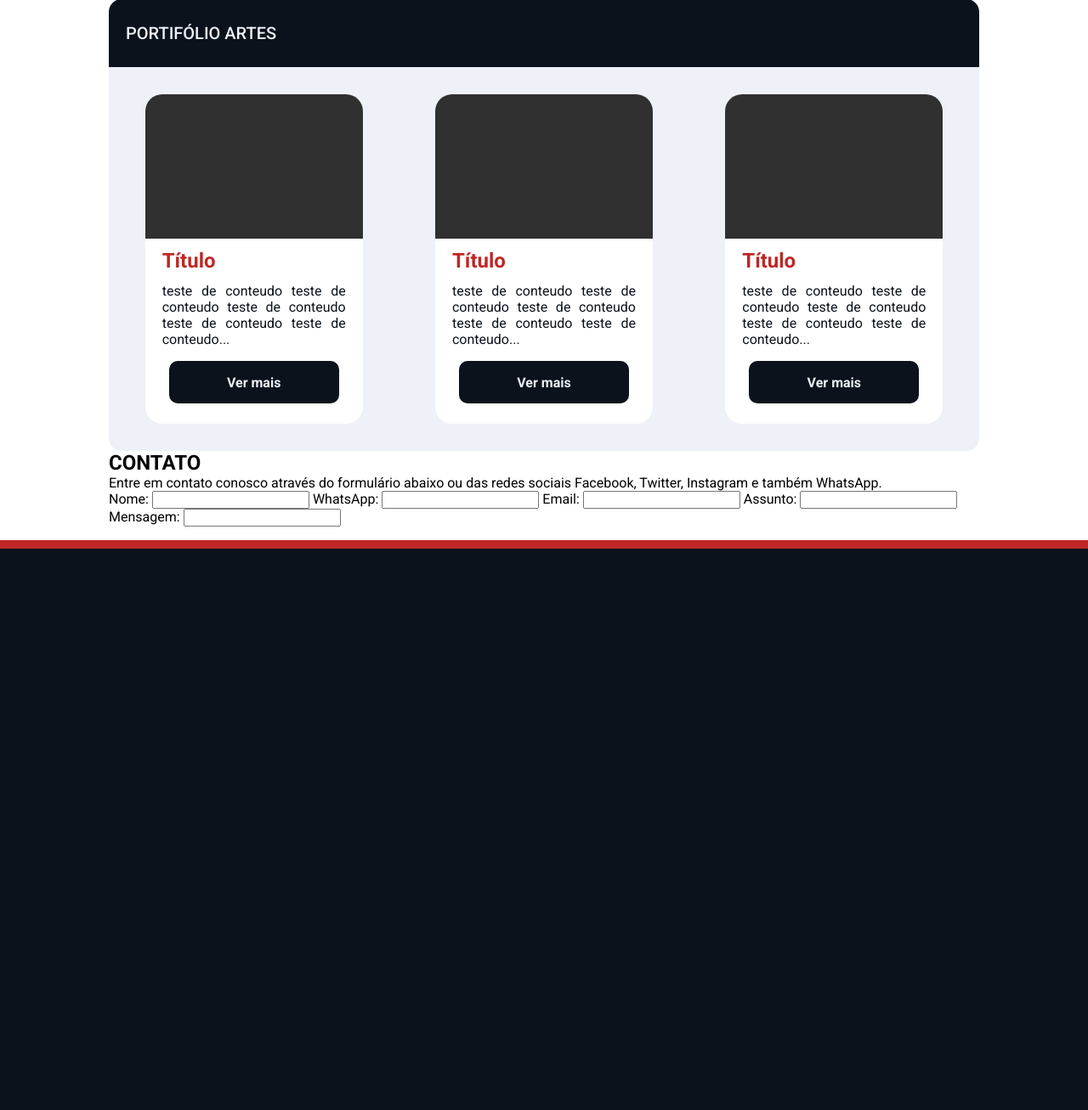
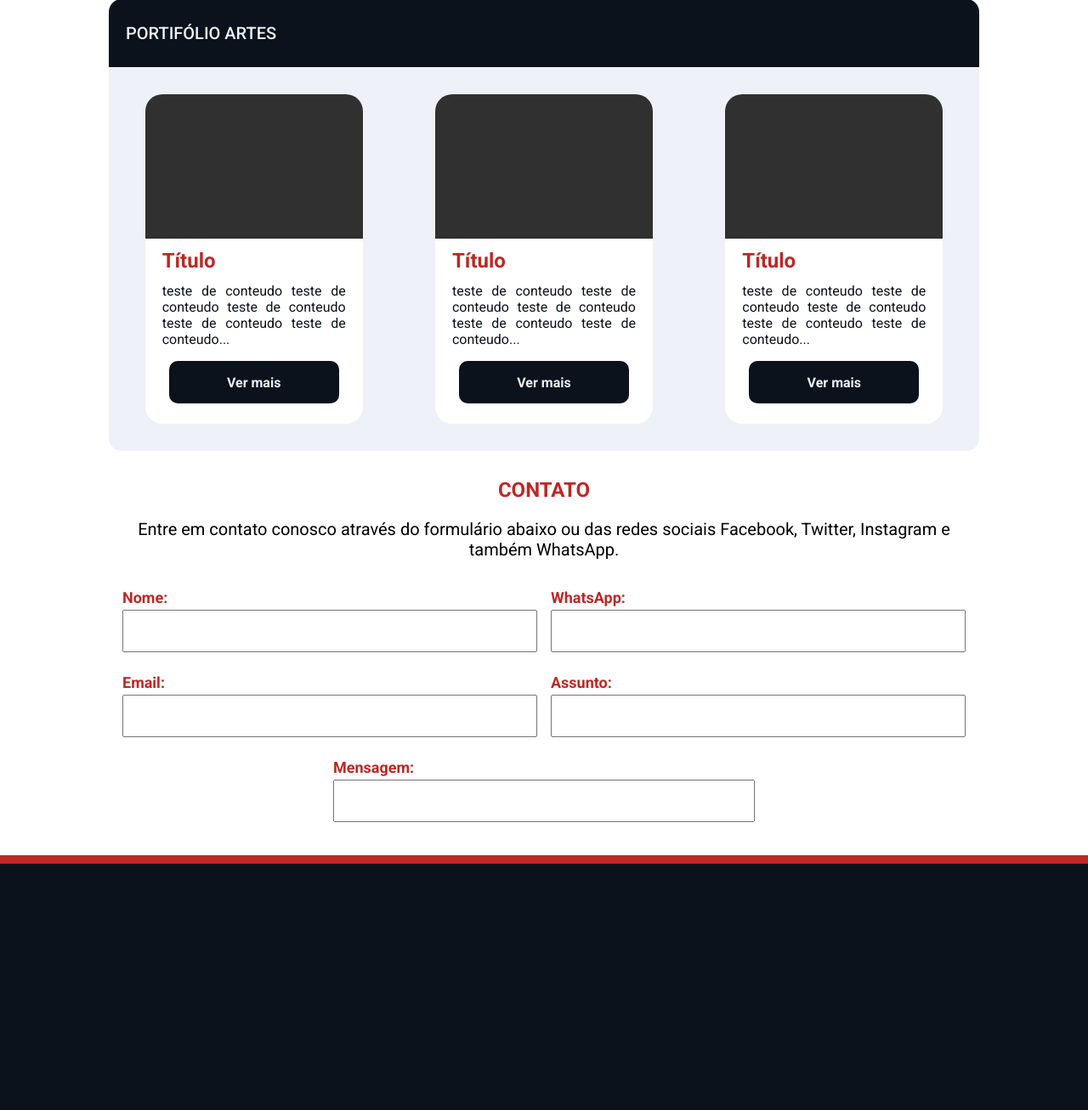
Before and after one commit to lucasfvalle/codapp_site, a web app: file index.html in a window 1280 px wide. Shown: the part 1452-2759 px from the top of the page at 85% size. Before the commit the page ends 2098 px from the top, so only its background shows below. Run offline with its HTML, style and script files only (its server is not run), Linux system fonts and the light colour scheme.

Commit message:
Formulário de Contato - 2

```diff
--- a/css/style.css
+++ b/css/style.css
@@ -66,7 +66,6 @@ header .header-menu .logo img{
 header .header-content{
     grid-area: header-c;
     width: 1024px;
-
     height: 490px;
     display: flex;
     padding-left: 1em;
@@ -230,7 +229,54 @@ main .main-content-container .port .port-content .port-card .more-btn{
     font-weight: 600;
 }
 
+/* Formulário de Contato */
+main .main-content-container .contact-container{
+    width: 100%;
+    padding: 0px 1em;
+}
+main .main-content-container .contact-container .contact-title{
+    display: flex;
+    flex-direction: column;
+    margin-top: 2em;
+}
+main .main-content-container .contact-container .contact-title h2{
+    color: #BE2725;
+    font-size: 24px;
+    font-weight: 600;
+}
+main .main-content-container .contact-container .contact-title p{
+    font-size: 20px;
+    font-weight: 400;
+    text-align: center;
+    margin-top: 1em;
+}
+main .main-content-container .contact-container form{
+    margin: 1em 0px;
+}
+main .main-content-container .contact-container .row{
+    width: 100%;
+    display: flex;
+    column-gap: 1em;
+}
+main .main-content-container .contact-container .col{
+    width: 50%;
+    height: 100px;
+    display: flex;
+    flex-direction: column;
 
+}
+main .main-content-container .contact-container .col label{
+    width: 100%;
+    font-size: 18px;
+    font-weight: 600;
+    color: #BE2725;
+    padding-top: 1em;
+    margin-bottom: 0.2em;
+}
+main .main-content-container .contact-container .col input{
+    width: 100%;
+    height: 50px;
+}
 
 footer{
     margin-top: 1em;
--- a/index.html
+++ b/index.html
@@ -147,6 +147,7 @@
 
                     <!-- Formulário de Contato -->
                     <div class="contact-container">
+                       <div class="contact-title">
                             <h2>
                                 CONTATO
                             </h2>
@@ -154,21 +155,44 @@
                                 Entre em contato conosco através do formulário abaixo ou das redes
                                 sociais Facebook, Twitter, Instagram e também WhatsApp.
                             </p>
+                       </div>
+
                         <form>
+                            <div class="row">
+                                <div class="col">
                                     <label for="name">Nome:</label>
                                     <input type="text" name="name" id="name">
-
+                                </div>
+                                <div class="col">
                                     <label for="name">WhatsApp:</label>
                                     <input type="text" name="name" id="name">
-
+                                </div>
+                            </div>
+                            <div class="row">
+                                <div class="col">
                                     <label for="name">Email:</label>
                                     <input type="text" name="name" id="name">
-
+                                </div>
+                                <div class="col">
                                     <label for="name">Assunto:</label>
                                     <input type="text" name="name" id="name">
-
+                                </div>
+                            </div>
+                            <div class="row">
+                                <div class="col">
                                     <label for="message">Mensagem:</label>
                                     <input type="text" name="message" id="message">
+                                </div>
+                            </div>
+
+
+
+
+
+
+
+
+
                         </form>
 
                     </div>
```
Lines whose indentation alone changed are shown as unchanged.
